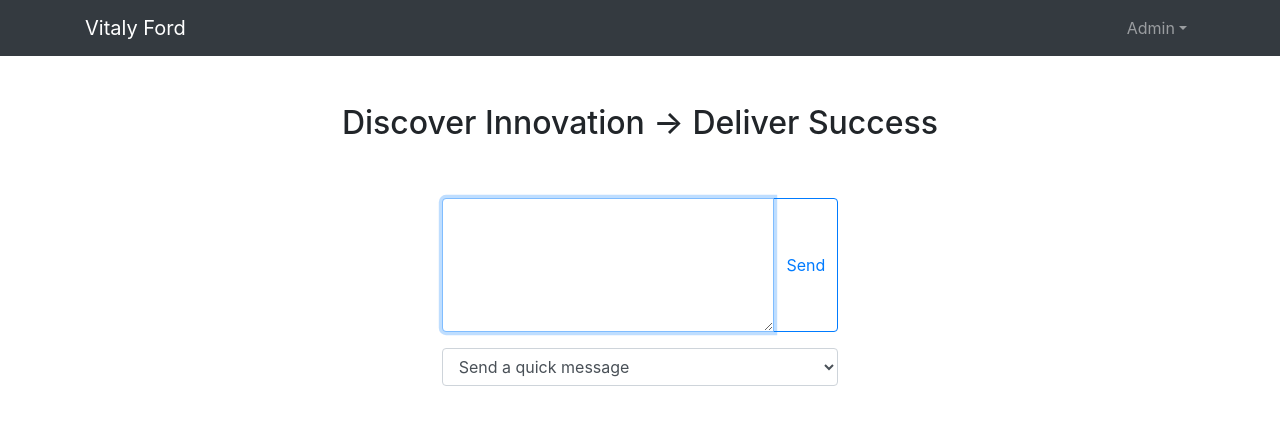
After one commit to vitalyford/AssistantScreen, a Django app: page /send-message/ in a window 1280 px wide. The commit adds this page. Shown: the top 425 px of the page. Run offline with Django 3.2, Linux system fonts and the light colour scheme; the visitor is signed in with stand-in values (Sample User, id 1); some libraries are stand-ins or nearby versions.

Commit message:
Add initial simple send-message functionality

```diff
--- a/assistant/models.py
+++ b/assistant/models.py
@@ -5,7 +5,7 @@
 
 class Info(models.Model):
     message           = models.CharField(max_length=200)
-    message_timestamp = models.DateTimeField('date messaged')
+    message_timestamp = models.DateTimeField('date messaged', auto_now=True)
 
     def was_updated_recently(self):
         return self.message_timestamp >= timezone.now() - datetime.timedelta(hours=3)
--- a/assistant/templates/assistant/base.html
+++ b/assistant/templates/assistant/base.html
@@ -36,7 +36,7 @@
           <li class="nav-item dropdown">
             <a class="nav-link dropdown-toggle" href="#" id="navbarDropdown" role="button" data-toggle="dropdown" aria-haspopup="true" aria-expanded="false">Admin</a>
             <div class="dropdown-menu" aria-labelledby="navbarDropdown">
-                <a class="dropdown-item" href="#">Message</a>
+                <a class="dropdown-item" href="{% url 'assistant:send-message' %}">Message</a>
                 <div class="dropdown-divider"></div>
                 <a class="dropdown-item" href="{% url 'assistant:logout' %}">Logout</a>
             </div>
--- /dev/null
+++ b/assistant/templates/assistant/send-message.html
@@ -0,0 +1,27 @@
+{% extends "base.html" %}
+
+{% block content %}
+<div class="row">
+    <div class="col-sm-4"></div>
+    <div class="col-sm-4 mt-5">
+        <form class="form-horizontal" action="{% url 'assistant:send-message' %}" method="post">
+        {% csrf_token %}
+            <div class="input-group mb-3">
+              <textarea name="message" class="form-control" rows="5" required autofocus></textarea>
+              <div class="input-group-append">
+                <button class="btn btn-outline-primary" type="submit">Send</button>
+              </div>
+            </div>
+            <div class="form-group">
+              <select class="form-control" name="quickSelect" onchange="this.form.submit()">
+                <option id="-1">Send a quick message</option>
+              {% for m in quick_messages %}
+                <option name="{{ m.id }}">{{ m }}</option>
+              {% endfor %}
+              </select>
+            </div>
+        </form>
+    </div>
+    <div class="col-sm-4"></div>
+</div>
+{% endblock %}
--- a/assistant/urls.py
+++ b/assistant/urls.py
@@ -5,6 +5,7 @@
 app_name = 'assistant'
 urlpatterns = [
     path('', views.index, name='index'),
+    path('send-message/', views.send_message, name='send-message'),
     path('login/', views.login_user, name='login'),
     path('logout/', views.logout_user, name='logout'),
 ]
--- a/assistant/views.py
+++ b/assistant/views.py
@@ -1,6 +1,7 @@
 from django.http import HttpResponse, HttpResponseRedirect
 from django.shortcuts import get_object_or_404, render
 from django.urls import reverse
+from django.contrib import messages
 
 from .models import Info
 
@@ -10,8 +11,26 @@
 from django.contrib.auth.hashers import check_password
 
 
+def send_message(request):
+    if request.user.is_superuser and 'message' in request.POST:
+        message = request.POST.get('message')
+        info = Info.objects.all()
+        if info.count() > 0:
+            info.message = message
+            info.save()
+        else:
+            info = Info(message=message)
+            info.save()
+    elif request.user.is_superuser:
+        return render(request, 'assistant/send-message.html', {})
+    return render(request, 'assistant/index.html', {})
+
+
 def index(request):
     context = {}
+    info = Info.objects.all()
+    if info.count() > 0:
+        context['info'] = info[0]
     return render(request, 'assistant/index.html', context)
 
 
```
Also changed, not shown: assistant/templates/assistant/index.html (+12 -1 lines), assistant/migrations/0001_initial.py (added).
